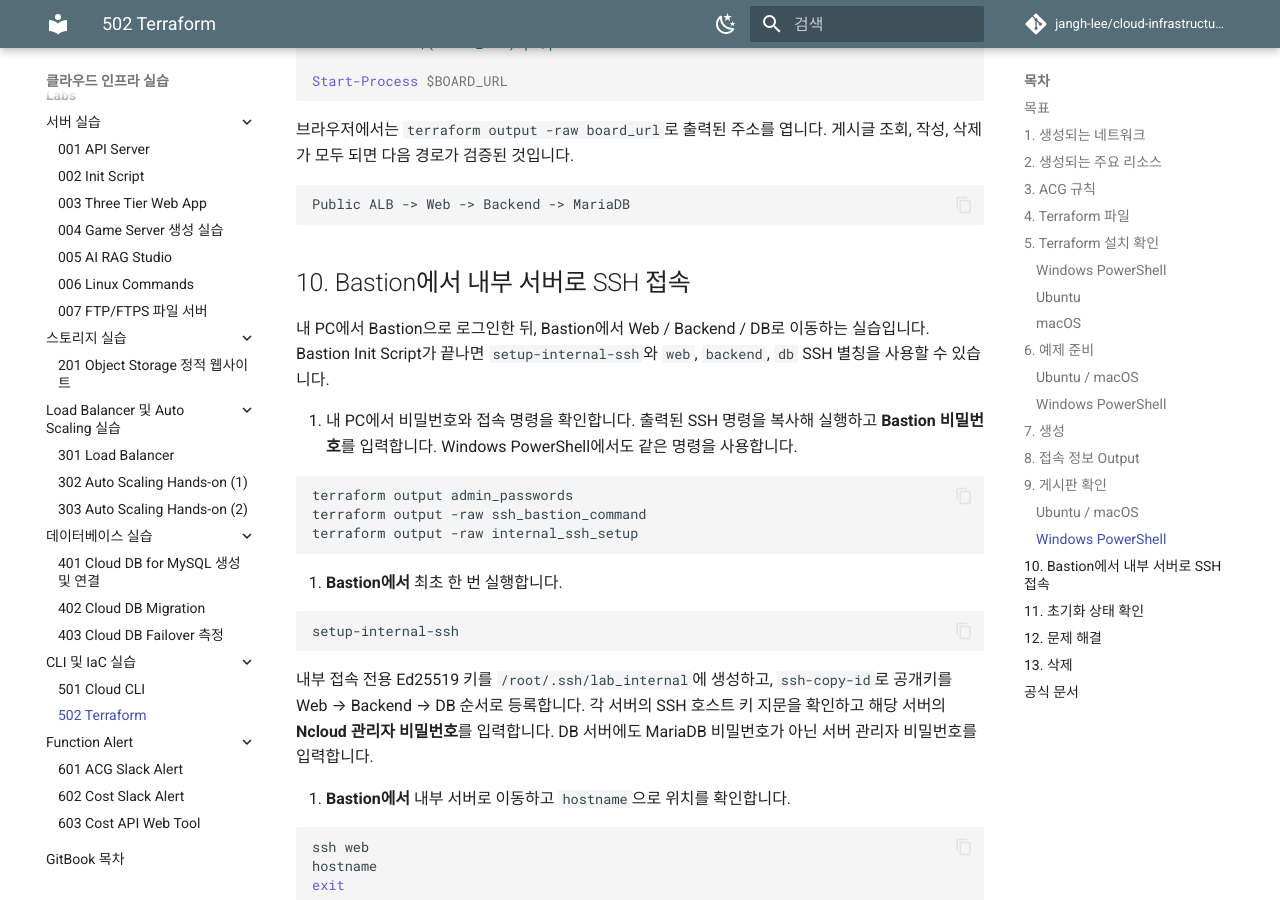
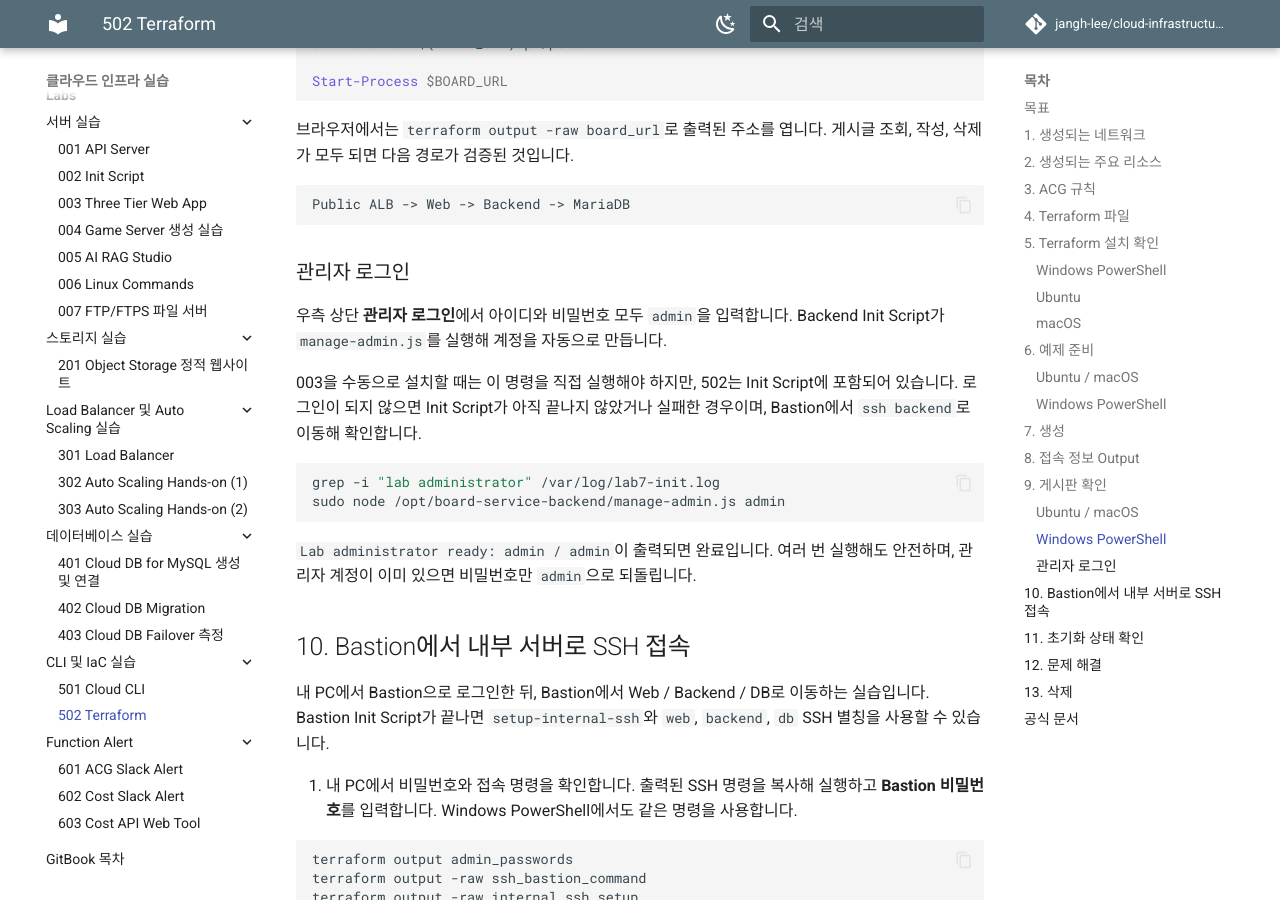
Before and after one commit to jangh-lee/cloud-infrastructure-lecture-example, an MkDocs documentation site: the page built from gitbook/labs/502-terraform.md, in a window 1280 px wide and 900 px high, scrolled down 7556 px. Built offline with MkDocs 1.6.1 and Material for MkDocs 9.7.7, drawn with Linux system fonts in a browser that asks for light colours; comment, search, counter and statistics services are not loaded; some of the changed text lies outside the part shown.

Commit message:
fix: create lab administrator in 502 backend init script
install-backend.sh copies manage-admin.js but never runs it, so after
terraform apply the users table had no admin row and the board's
admin/admin login could not work.

Run manage-admin.js at the end of the backend init script, retrying for
up to 5 minutes. The existing port wait is not enough: install-db.sh
opens 3306 when it restarts MariaDB for bind-address, creates the users
table only at the very end, and restarts MariaDB once more.

Document the admin login in the 502 README and GitBook lab.

Co-Authored-By: Claude Opus 5 <noreply@anthropic.com>
Claude-Session: https://claude.ai/code/session_01HUZB6K3uAkH5Keb5mi7UrN

````diff
--- a/gitbook/labs/502-terraform.md
+++ b/gitbook/labs/502-terraform.md
@@ -309,6 +309,19 @@ Start-Process $BOARD_URL
 Public ALB -> Web -> Backend -> MariaDB
 ```
 
+### 관리자 로그인
+
+우측 상단 **관리자 로그인**에서 아이디와 비밀번호 모두 `admin`을 입력합니다. Backend Init Script가 `manage-admin.js`를 실행해 계정을 자동으로 만듭니다.
+
+003을 수동으로 설치할 때는 이 명령을 직접 실행해야 하지만, 502는 Init Script에 포함되어 있습니다. 로그인이 되지 않으면 Init Script가 아직 끝나지 않았거나 실패한 경우이며, Bastion에서 `ssh backend`로 이동해 확인합니다.
+
+```bash
+grep -i "lab administrator" /var/log/lab7-init.log
+sudo node /opt/board-service-backend/manage-admin.js admin
+```
+
+`Lab administrator ready: admin / admin`이 출력되면 완료입니다. 여러 번 실행해도 안전하며, 관리자 계정이 이미 있으면 비밀번호만 `admin`으로 되돌립니다.
+
 ## 10. Bastion에서 내부 서버로 SSH 접속
 
 내 PC에서 Bastion으로 로그인한 뒤, Bastion에서 Web / Backend / DB로 이동하는 실습입니다. Bastion Init Script가 끝나면 `setup-internal-ssh`와 `web`, `backend`, `db` SSH 별칭을 사용할 수 있습니다.
@@ -397,6 +410,7 @@ sudo mariadb -u root -p -e "SHOW DATABASES;"
 | 게시판 URL이 처음에는 `503` | Init Script 완료 전일 수 있으므로 Web 로그와 Target Health를 확인 |
 | SSH 실패 | 현재 관리자 Public IP와 `my_public_ip/32`, `admin_passwords`의 서버별 비밀번호 확인. Bastion에서 `setup-internal-ssh web`으로 실패한 서버만 재등록 |
 | `setup-internal-ssh: command not found` | Bastion Init Script 완료 여부와 `/var/log/lab7-init.log` 확인. 기존 서버는 Init Script 수정만으로 갱신되지 않음 |
+| 관리자 `admin` / `admin` 로그인 실패 | Backend의 `/var/log/lab7-init.log`에 `Lab administrator ready`가 있는지 확인. 없으면 Backend에서 `sudo node /opt/board-service-backend/manage-admin.js admin` 실행 |
 
 Init Script는 서버가 처음 만들어질 때 한 번만 실행됩니다. 코드를 수정한 뒤 다시 설치하려면 전체 환경을 재생성하는 방식이 가장 단순합니다.
 
````
Also changed, not shown: 502-terraform/README.md (+15 -0 lines), 1 other file.
